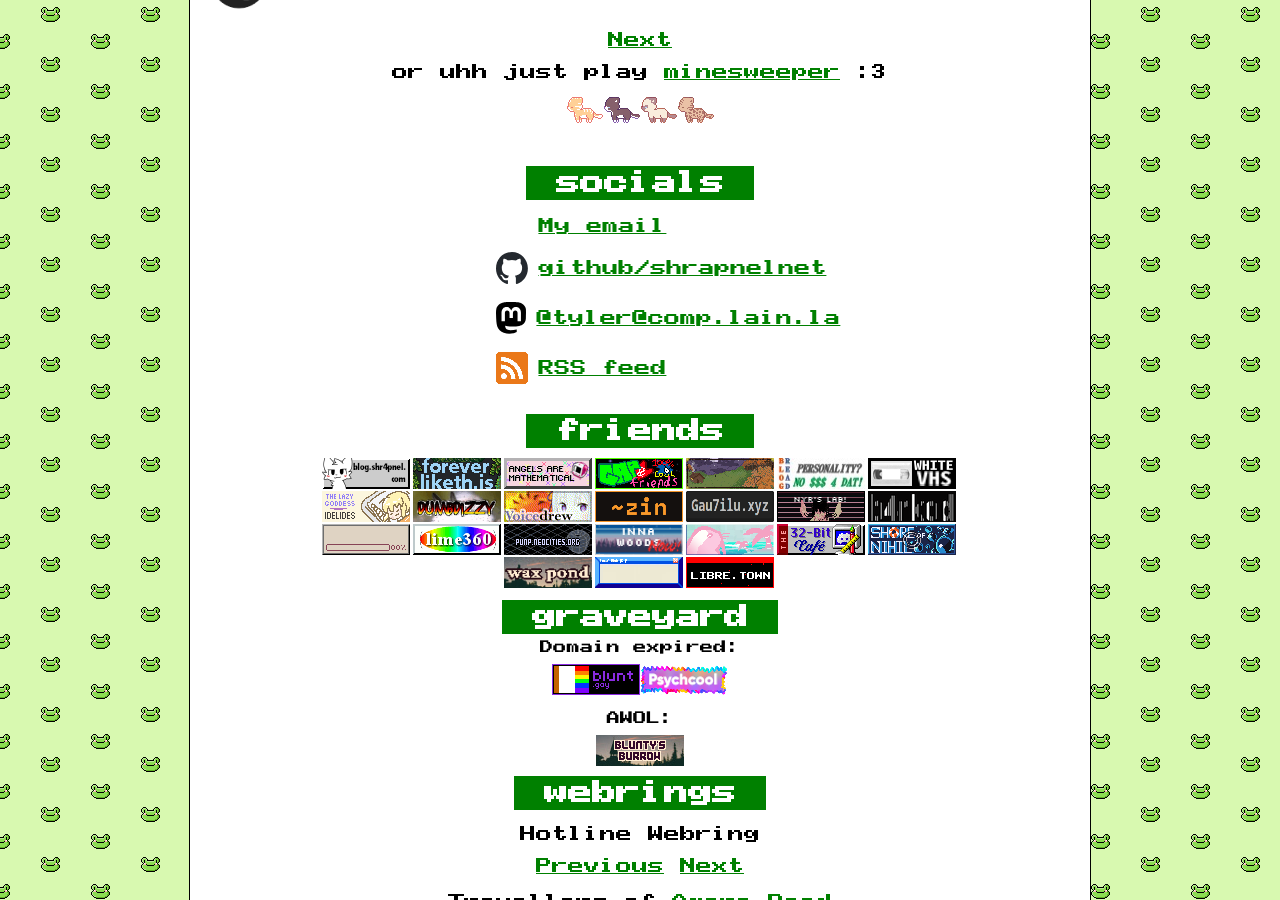
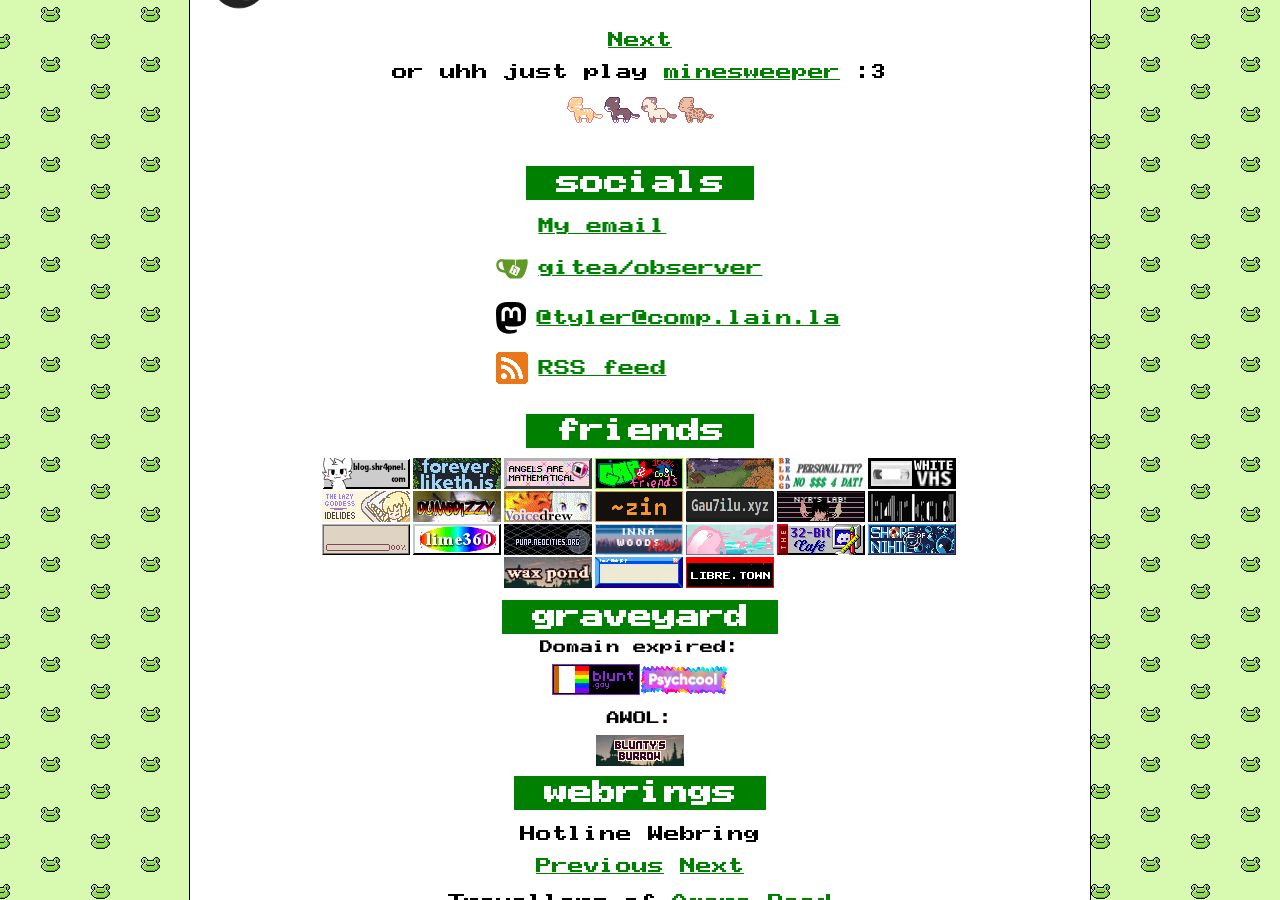
Before and after one commit to shrapnelnet/blog, a Jekyll site: the page built from index.html, in a window 1280 px wide and 900 px high, scrolled down 678 px. Built offline with Jekyll 4.4.1, drawn with Linux system fonts in a browser that asks for light colours; the list of posts is cut into pages by our own code.

Commit message:
move links to gitea

```diff
--- a/_layouts/shr4pnel.html
+++ b/_layouts/shr4pnel.html
@@ -39,7 +39,7 @@ layout: compress
                     <a href="{{ paginator.next_page_path }}">Next</a>
                 {% endif %}
             </div>
-            <p>or uhh just play <a href="https://github.com/shrapnelnet/libremines">minesweeper</a> :3</p>
+            <p>or uhh just play <a href="https://git.shr4pnel.com/observer/libremines">minesweeper</a> :3</p>
             <img src="/assets/graphics/cutiecat.png" alt="little animated cats in a line">
         </div>
         <div id="socials">
@@ -50,13 +50,13 @@ layout: compress
             </div>
             <div class="social-links">
                 <img
-                        src="/assets/graphics/github-mark.svg"
-                        alt="github logo"
+                        src="/assets/graphics/gitea.svg"
+                        alt="gitea logo"
                         width="32"
                         height="32"
                 />
-                <a href="https://github.com/shrapnelnet/" target="_blank" rel="noreferrer">
-                    github/shrapnelnet
+                <a href="https://git.shr4pnel.com/observer/" target="_blank" rel="noreferrer">
+                    gitea/observer
                 </a>
             </div>
             <div class="social-links">
@@ -592,7 +592,7 @@ layout: compress
 
             </div>
         </div>
-        <a href="https://github.com/shrapnelnet/blog"><p>Source</p></a>
+        <a href="https://git.shr4pnel.com/observer/blog"><p>Source</p></a>
         <img src="/assets/buttons/gnu.png" alt="gnu gpl logo">
     </div>
 </main>
```
Also changed, not shown: assets/graphics/gitea.svg (added).
